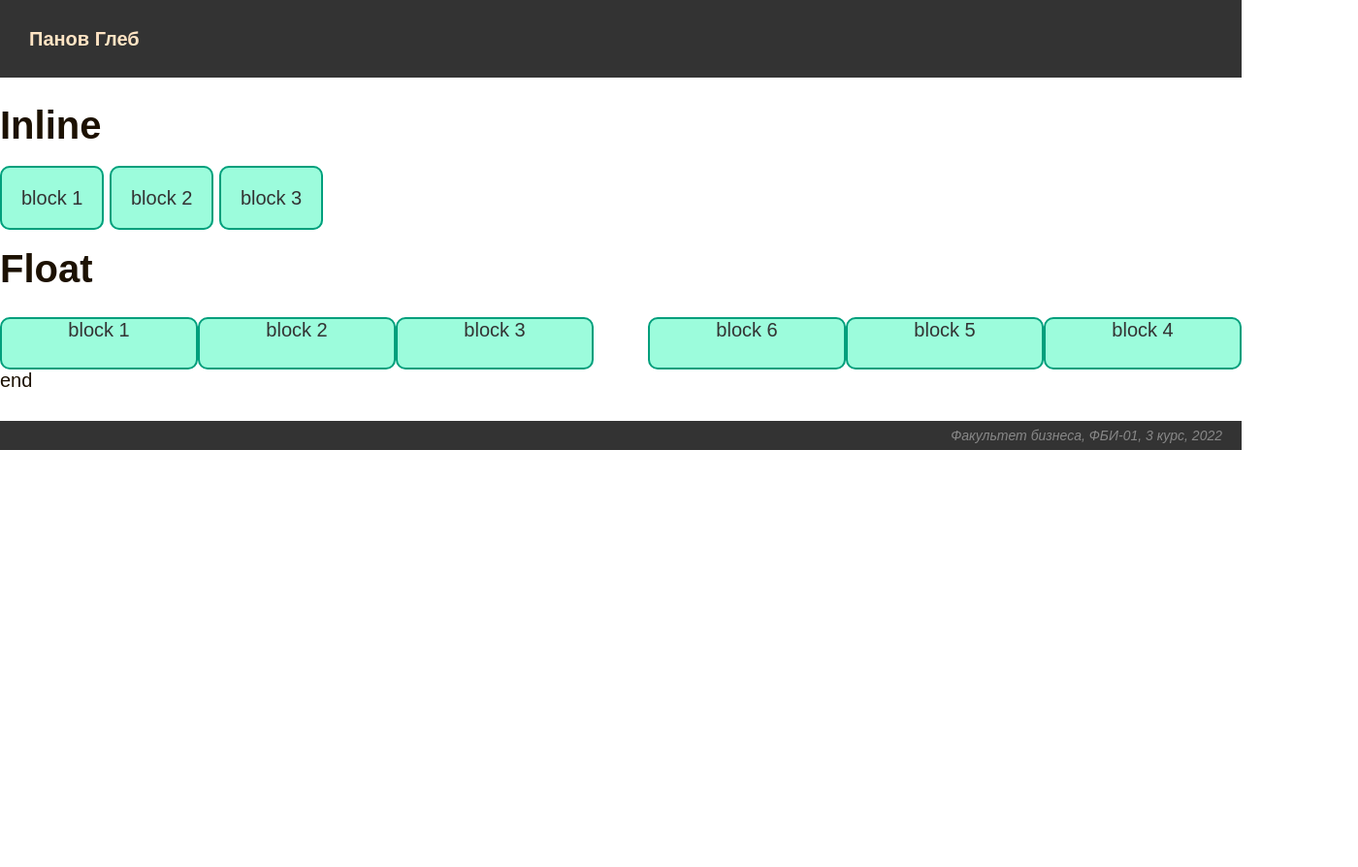
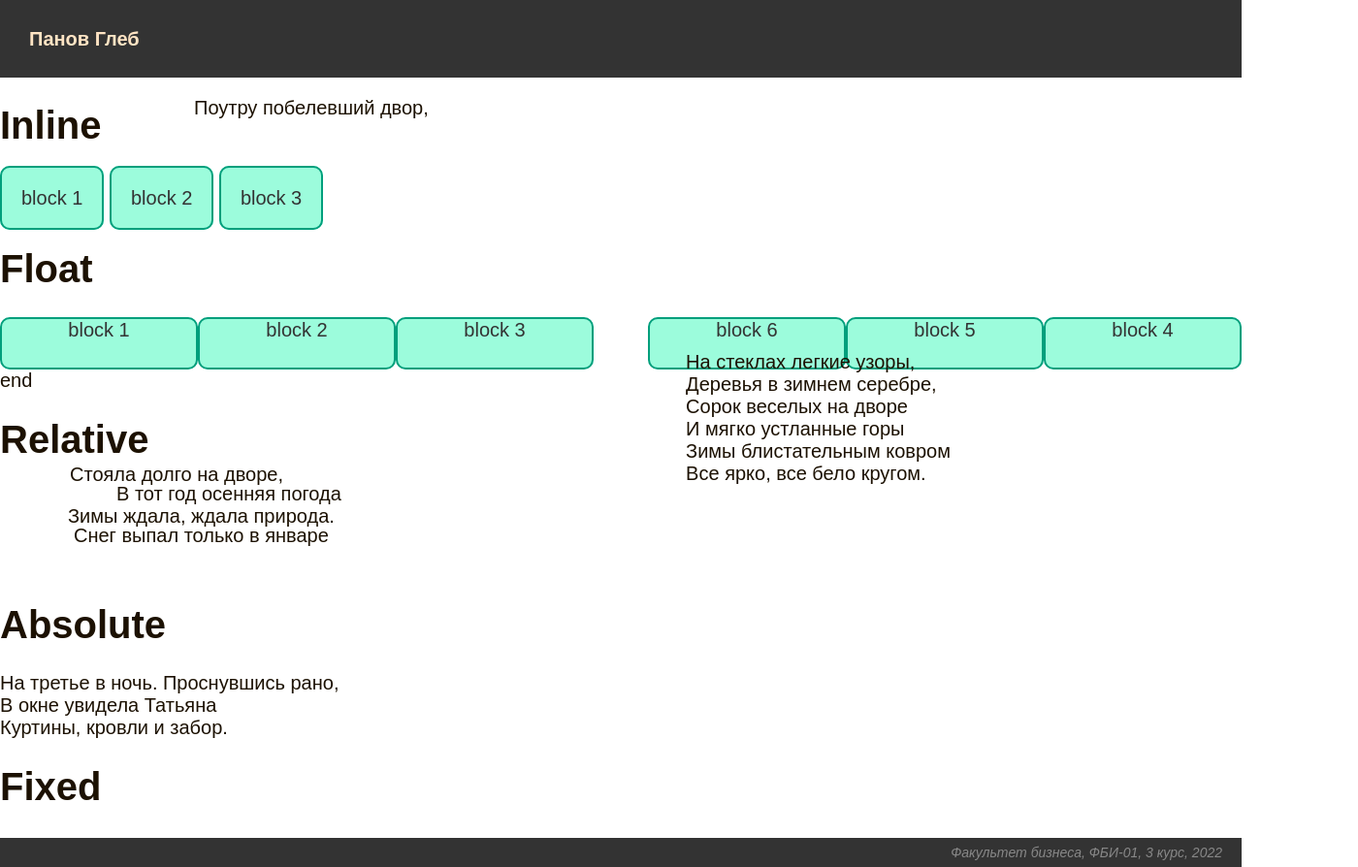
Before and after one commit to Globesterneo/web-programminglabs, a plain HTML site: page lab5.html in a window 1280 px wide. Shown: the whole page at 97% size, 1400 px wide, since content can reach past the window. Before the commit the page ends 800 px from the top, so only its background shows below. Drawn offline with Linux system fonts and the light colour scheme.

Commit message:
Позиционирование

```diff
--- a/lab5.html
+++ b/lab5.html
@@ -89,6 +89,28 @@
             <div class="c">block 6</div>
 
             <div style="clear: both;">end</div>
+
+            <h1>Relative</h1>
+            <div class="d" style="position: relative; top: -5px; left: 120px;">В тот год осенняя погода</div>
+            <div class="d" style="position: relative; top: -48px; left: 72px;">Стояла долго на дворе,</div>
+            <div class="d" style="position: relative; top: -28px; left: 70px;">Зимы ждала, ждала природа.</div>
+            <div class="d" style="position: relative; top: -31px; left: 76px;">Снег выпал только в январе</div>
+
+            <h1>Absolute</h1>
+            <div>На третье в ночь. Проснувшись рано,</div>
+            <div>В окне увидела Татьяна</div>
+            <div style="position: absolute; left: 200px; top: 100px;">Поутру побелевший двор,</div>
+            <div>Куртины, кровли и забор.</div>
+
+            <h1>Fixed</h1>
+            <div style="position: fixed; bottom: 300px; right: 300px;">
+                На стеклах легкие узоры,<br>
+                Деревья в зимнем серебре,<br>
+                Сорок веселых на дворе<br>
+                И мягко устланные горы<br>
+                Зимы блистательным ковром<br>
+                Все ярко, все бело кругом.
+            </div>
         </div>
 
         <div class="footer">
```
